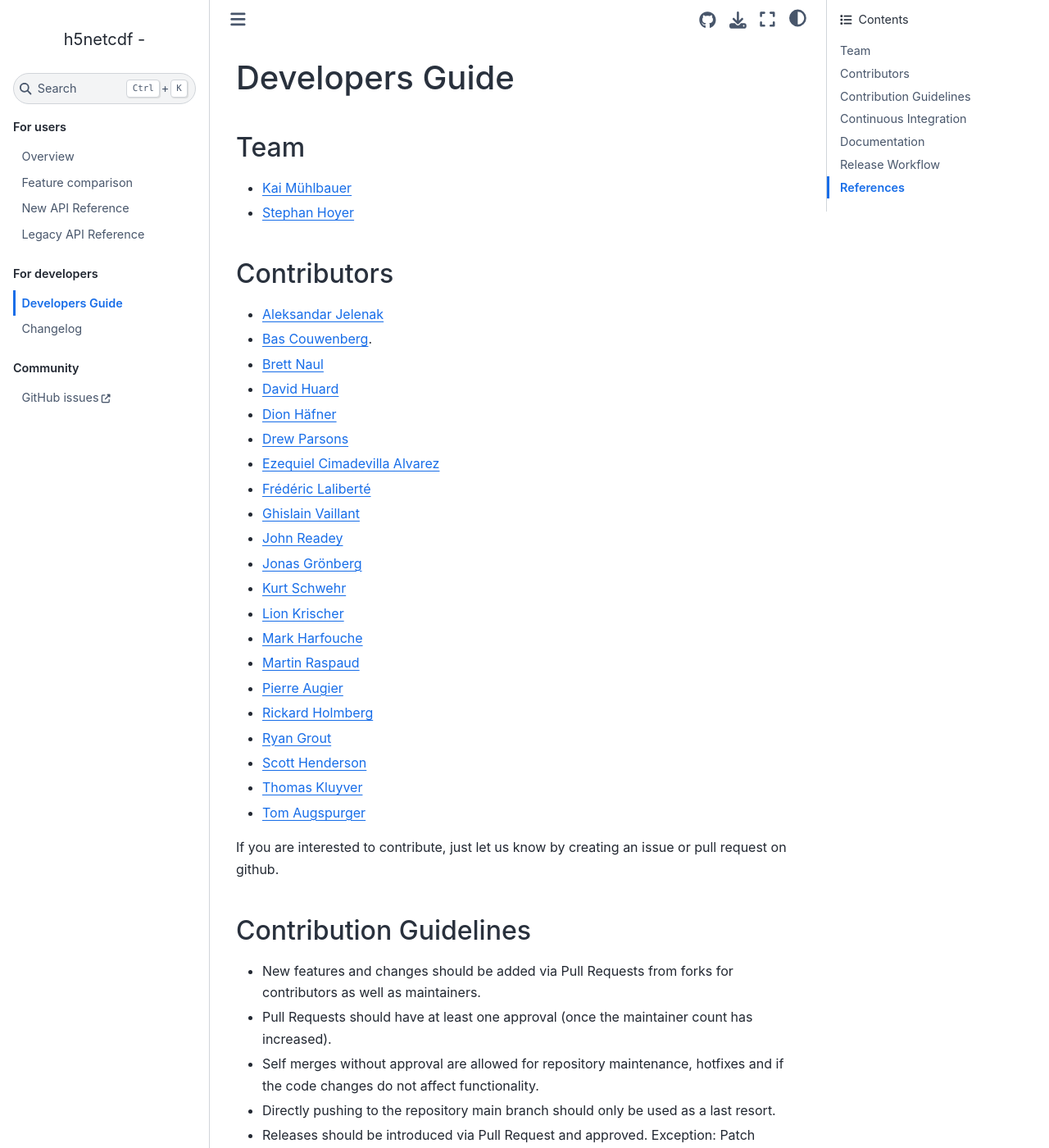
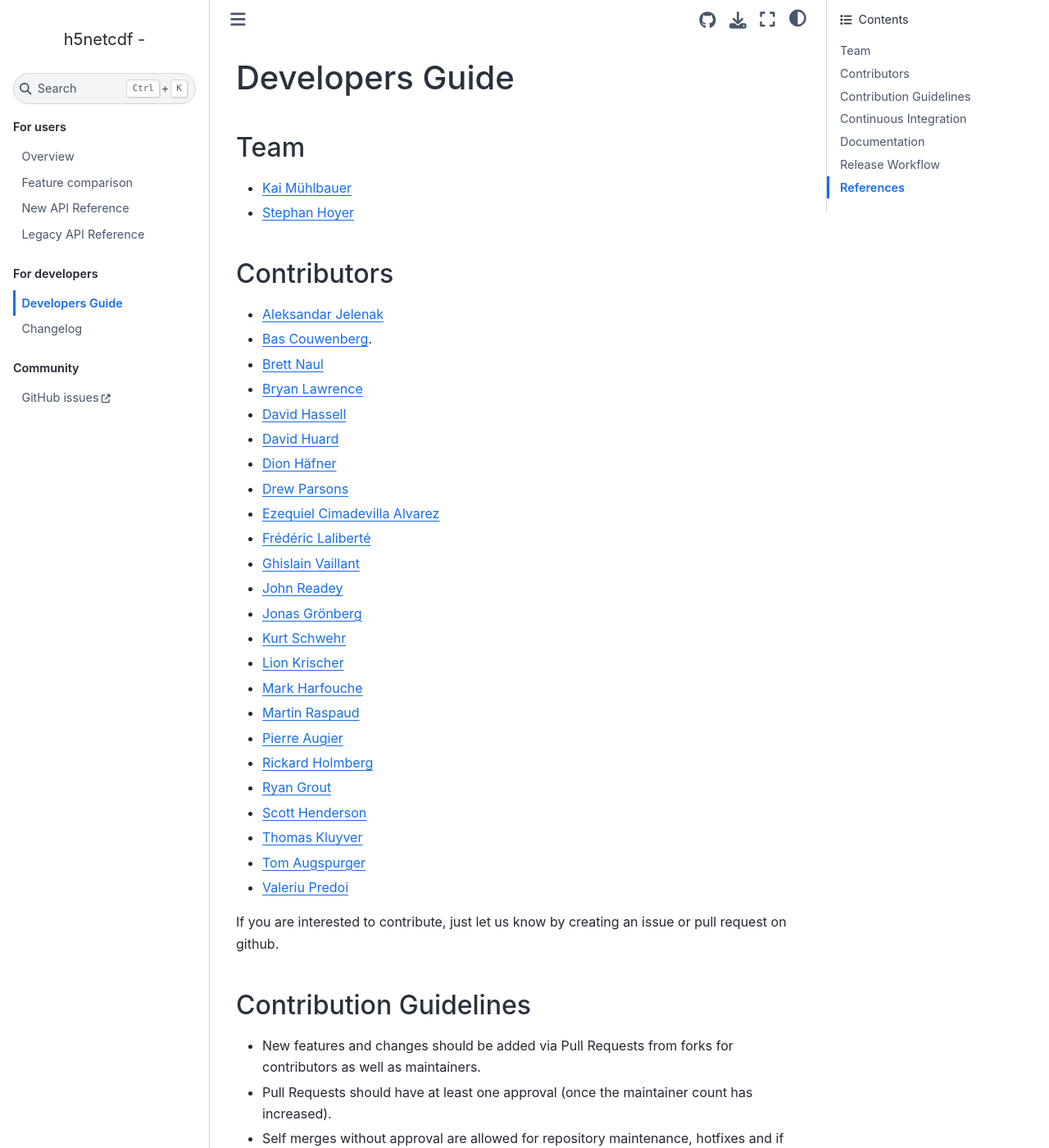
Before and after one commit to h5netcdf/h5netcdf, a Sphinx documentation site: the page built from doc/devguide.rst, in a window 1280 px wide and 1400 px high. Shown: the whole window at 82% size. Built offline with Sphinx 7.4.7 and the Sphinx Book theme 1.1.4, drawn with Linux system fonts in a browser that asks for light colours; the version number could not be read and is left out.

Commit message:
add contributors
Signed-off-by: Kai Mühlbauer <kmuehlbauer@wradlib.org>

```diff
--- a/doc/devguide.rst
+++ b/doc/devguide.rst
@@ -13,6 +13,8 @@ Contributors
 - `Aleksandar Jelenak <https://github.com/ajelenak>`_
 - `Bas Couwenberg <https://github.com/sebastic>`_.
 - `Brett Naul <https://github.com/bnaul>`_
+- `Bryan Lawrence <https://github.com/bnlawrence>`_
+- `David Hassell <https://github.com/davidhassell>`_
 - `David Huard <https://github.com/huard>`_
 - `Dion Häfner <https://github.com/dionhaefner>`_
 - `Drew Parsons <https://github.com/drew-parsons>`_
@@ -31,6 +33,7 @@ Contributors
 - `Scott Henderson <https://github.com/scottyhq>`_
 - `Thomas Kluyver <https://github.com/takluyver>`_
 - `Tom Augspurger <https://github.com/TomAugspurger>`_
+- `Valeriu Predoi <https://github.com/valeriupredoi>`_
 
 If you are interested to contribute, just let us know by creating an issue or pull request on github.
 
```
